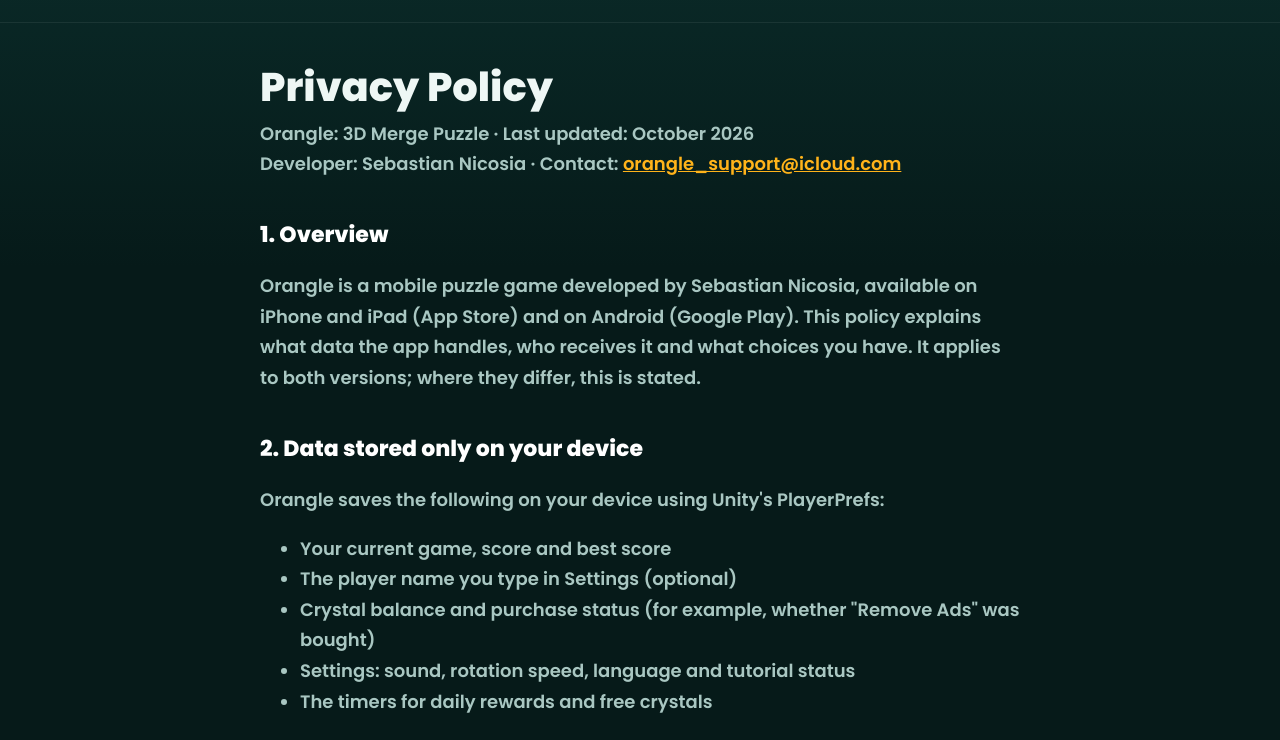
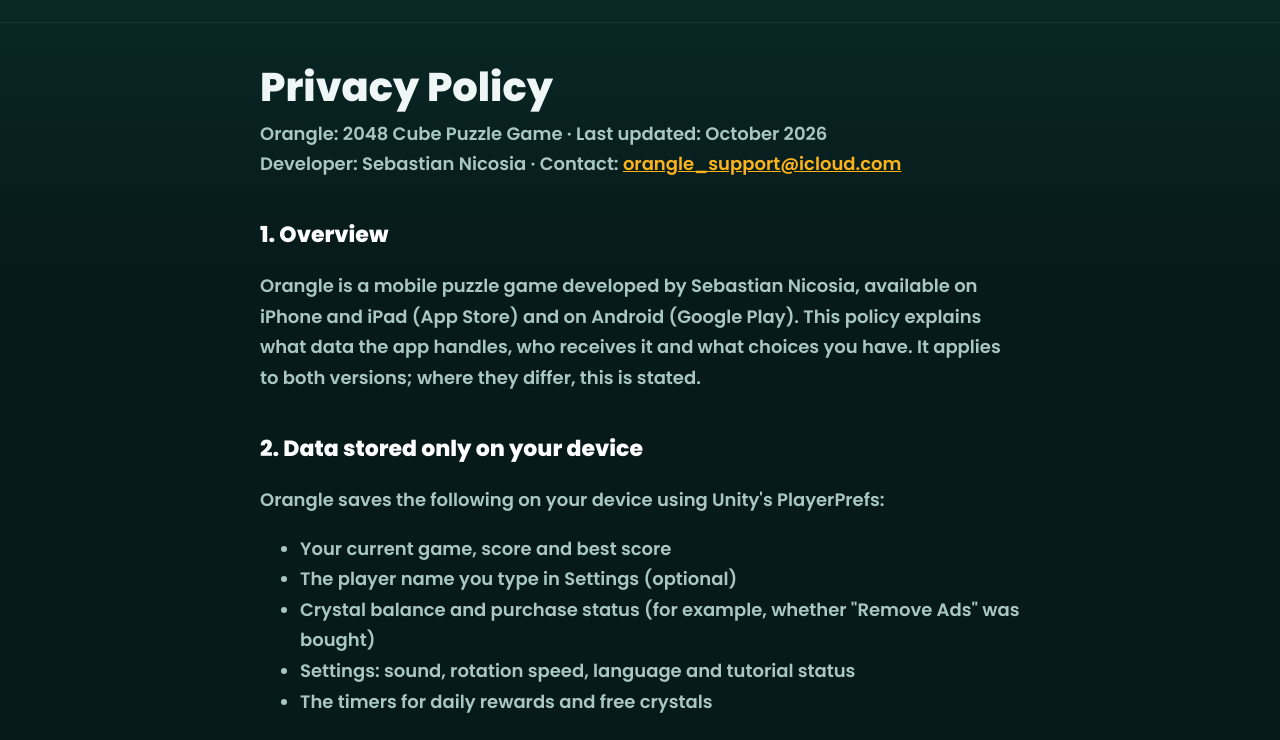
Before and after one commit to Isobastian/isobastian.github.io, a plain HTML site: page orangle/privacy/index.html in a window 1280 px wide. Shown: the part 52-792 px from the top of the page. Drawn offline with Linux system fonts and the light colour scheme.

Commit message:
Add files via upload

```diff
--- a/orangle/privacy/index.html
+++ b/orangle/privacy/index.html
@@ -1,6 +1,6 @@
 <!doctype html>
 <html lang="en"><head><meta charset="utf-8"><meta name="viewport" content="width=device-width, initial-scale=1">
-<title>Privacy Policy · Orangle</title><meta name="description" content="Privacy policy for Orangle: 3D Merge Puzzle.">
+<title>Privacy Policy · Orangle</title><meta name="description" content="Privacy policy for Orangle: 2048 Cube Puzzle Game.">
 <meta name="theme-color" content="#071f1e"><meta name="color-scheme" content="dark">
 <link rel="canonical" href="https://isobastian.github.io/orangle/privacy/"><link rel="icon" type="image/png" href="/orangle/favicon.png">
 <style>@font-face{font-family:"Poppins";font-weight:600;font-display:swap;src:url(/orangle/fonts/poppins-latin-600-normal.woff2) format("woff2")}
@@ -21,7 +21,7 @@ footer{margin-top:56px;border-top:1px solid rgba(255,255,255,.07);padding:24px 0
 footer a{color:var(--text);font-weight:600;text-decoration:none;margin-right:20px}</style></head>
 <body><header><div class="wrap"><a href="/orangle/"><img src="/orangle/img/icon-512.webp" alt="" width="36" height="36">Orangle</a></div></header>
 <main class="wrap"><h1>Privacy Policy</h1>
-<p class="meta">Orangle: 3D Merge Puzzle · Last updated: October 2026<br>Developer: Sebastian Nicosia · Contact: <a href="mailto:orangle_support@icloud.com">orangle_support@icloud.com</a></p>
+<p class="meta">Orangle: 2048 Cube Puzzle Game · Last updated: October 2026<br>Developer: Sebastian Nicosia · Contact: <a href="mailto:orangle_support@icloud.com">orangle_support@icloud.com</a></p>
 <h2>1. Overview</h2>
 <p>Orangle is a mobile puzzle game developed by Sebastian Nicosia, available on iPhone and iPad (App Store) and on Android (Google Play). This policy explains what data the app handles, who receives it and what choices you have. It applies to both versions; where they differ, this is stated.</p>
 <h2>2. Data stored only on your device</h2>
```
